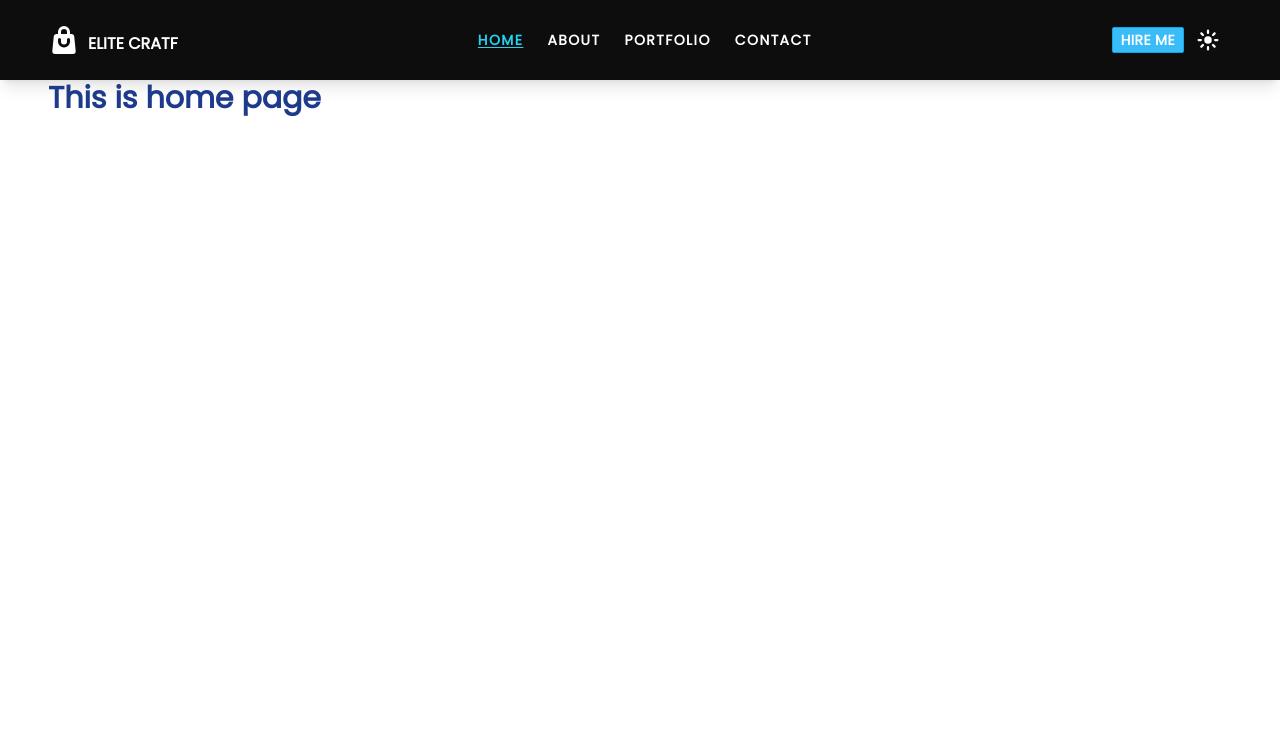
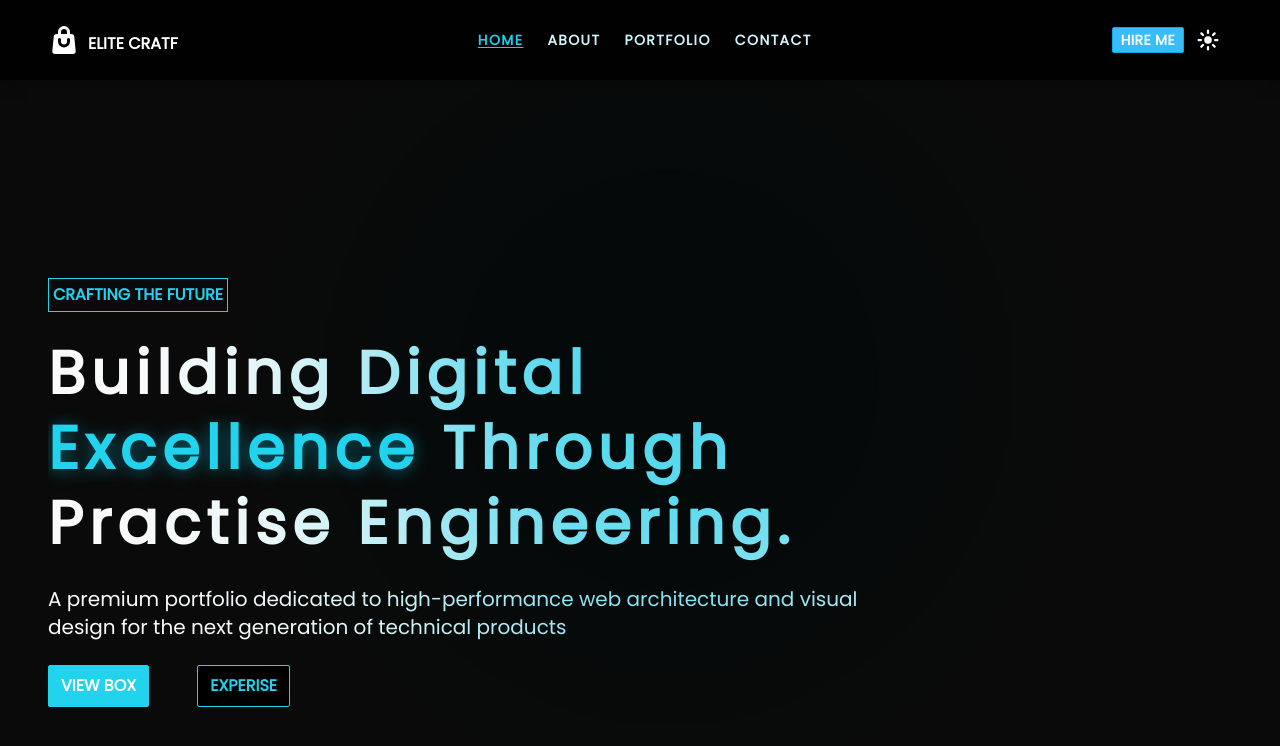
Before and after one commit to GIT-CHEA002/Vue-Portfolio, a Vue app: page / in a window 1280 px wide. Shown: the top 746 px of the page. Built offline with nearby package versions, Linux system fonts and the light colour scheme.

Commit message:
finish hero section in home page

```diff
--- a/src/App.vue
+++ b/src/App.vue
@@ -1,9 +1,9 @@
 <script setup>
 import { RouterView } from "vue-router";
-import Navbar from "./components/Navbar/Navbar.vue";
+import Navbar from "./components/navbar/Navbar.vue";
 
 </script>
 <template>
   <Navbar />
-  <RouterView class="px-12" />
+  <RouterView/>
 </template>
--- a/src/assets/index.css
+++ b/src/assets/index.css
@@ -1,3 +1,8 @@
 @tailwind base;
 @tailwind components;
 @tailwind utilities;
+@layer base {
+  body {
+    @apply bg-slate-50 text-slate-900 dark:bg-neutral-950 dark:text-neutral-50 transition-colors duration-300;
+  }
+}
--- a/src/router/index.js
+++ b/src/router/index.js
@@ -1,6 +1,6 @@
 import AboutView from "@/views/AboutView.vue";
 import ContactView from "@/views/ContactView.vue";
-import HomeView from "@/views/HomeView.vue";
+import HomeView from "@/views/Home/HomeView.vue";
 import PorfolioView from "@/views/PorfolioView.vue";
 import { createRouter, createWebHistory } from "vue-router";
 
--- /dev/null
+++ b/src/views/Home/HeroSection.vue
@@ -0,0 +1,36 @@
+<script setup></script>
+<template>
+  <section class=" relative h-[100vh] w-[70%]  flex flex-col justify-center space-y-6
+">
+    <div class="absolute top-0 left-80 w-[600px] h-[600px] rounded-full pointer-events-none mix-blend-multiply filter blur-[120px] opacity-80 transition-colors duration-500
+    bg-cyan-200/50 dark:bg-cyan-400">
+    </div>
+    <div
+      class="border w-fit p-1 font-bold border-cyan-600 dark:border-cyan-400 uppercase text-base text-cyan-600 dark:text-cyan-400">
+      Crafting The future
+    </div>
+    <div>
+      <h1 class="capitalize leading-tight text-6xl tracking-widest line-clamp-3 font-extrabold">Building digital
+        <span class="dark:text-cyan-400 text-cyan-600 drop-shadow-[0_2px_8px_rgba(6,182,212,0.5)]">excellence</span>
+        through practise engineering.
+      </h1>
+    </div>
+    <div>
+      <p class="pe-3 text-xl line-clamp-2">
+        A premium portfolio dedicated to high-performance web architecture and visual
+        design for the next generation of
+        technical products
+      </p>
+    </div>
+    <div class="flex space-x-12">
+      <button type="button"
+        class="uppercase border px-3 py-2 rounded-sm  font-bold text-black/90 bg-cyan-600 dark:text-white text-base dark:bg-cyan-400 border-cyan-600 dark:border-cyan-400">
+        View Box
+      </button>
+      <button type="button"
+        class="uppercase border px-3 py-2 rounded-sm  font-bold text-cyan-600  dark:text-cyan-400 text-base dark:bg-black border-cyan-600 dark:border-cyan-400">
+        Experise
+      </button>
+    </div>
+  </section>
+</template>
--- /dev/null
+++ b/src/views/Home/HomeView.vue
@@ -0,0 +1,9 @@
+<script setup>
+import HeroSection from './HeroSection.vue';
+
+</script>
+<template>
+  <div class="px-12">
+    <HeroSection />
+  </div>
+</template>
--- a/src/views/HomeView.vue
+++ /dev/null
@@ -1,4 +0,0 @@
-<script setup></script>
-<template>
-  <div class="text-3xl text-blue-900 font-bold">This is home page</div>
-</template>
--- a/tailwind.config.js
+++ b/tailwind.config.js
@@ -9,5 +9,6 @@ export default {
       },
     },
   },
+
   plugins: [],
 };
```
